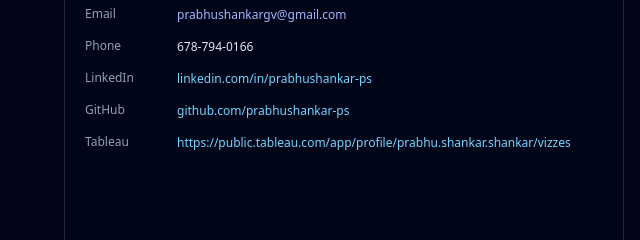
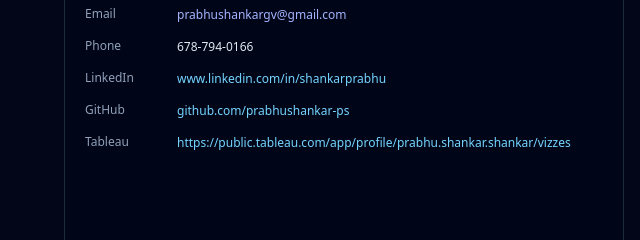
Before and after one commit to prabhushankar-ps/prabhushankar-ps.github.io, a plain HTML site: page index.html in a window 1280 px wide. Shown: the part 4573-4813 px from the top of the page, 0-640 px from the left. Drawn offline with nearby package versions, Linux system fonts and the light colour scheme.

Commit message:
Fix LinkedIn link in index.html
Updated LinkedIn URL to point to the correct profile.

```diff
--- a/index.html
+++ b/index.html
@@ -511,7 +511,7 @@
                 </div>
                 <div class="flex items-center gap-3">
                   <dt class="w-20 text-xs text-slate-400">LinkedIn</dt>
-                  <dd><a href="https://linkedin.com/in/prabhushankar-ps" target="_blank" rel="noreferrer" class="text-xs font-medium text-sky-300 underline-offset-4 hover:underline">linkedin.com/in/prabhushankar-ps</a></dd>
+                  <dd><a href="www.linkedin.com/in/shankarprabhu" target="_blank" rel="noreferrer" class="text-xs font-medium text-sky-300 underline-offset-4 hover:underline">www.linkedin.com/in/shankarprabhu</a></dd>
                 </div>
                 <div class="flex items-center gap-3">
                   <dt class="w-20 text-xs text-slate-400">GitHub</dt>
```
